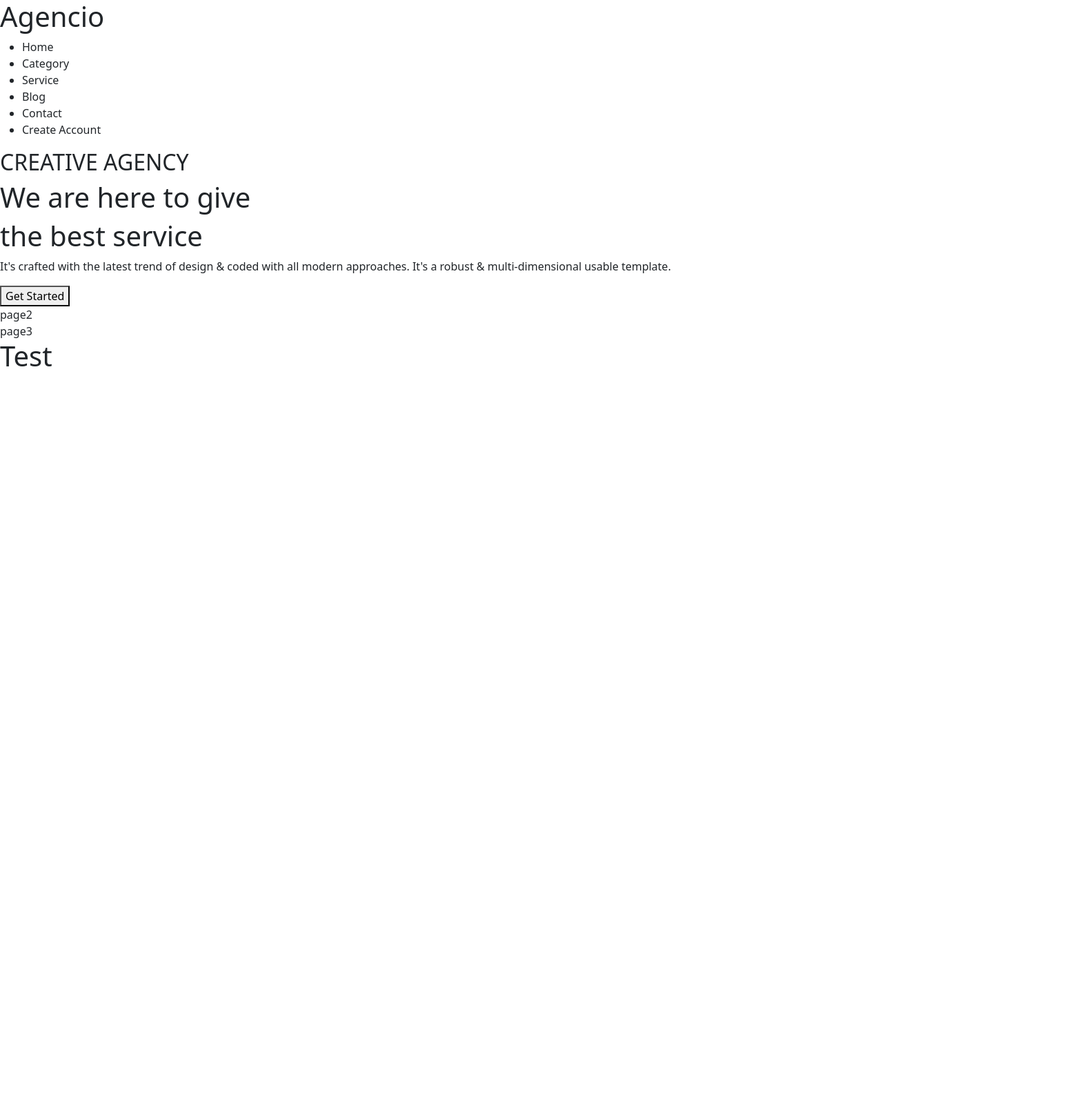
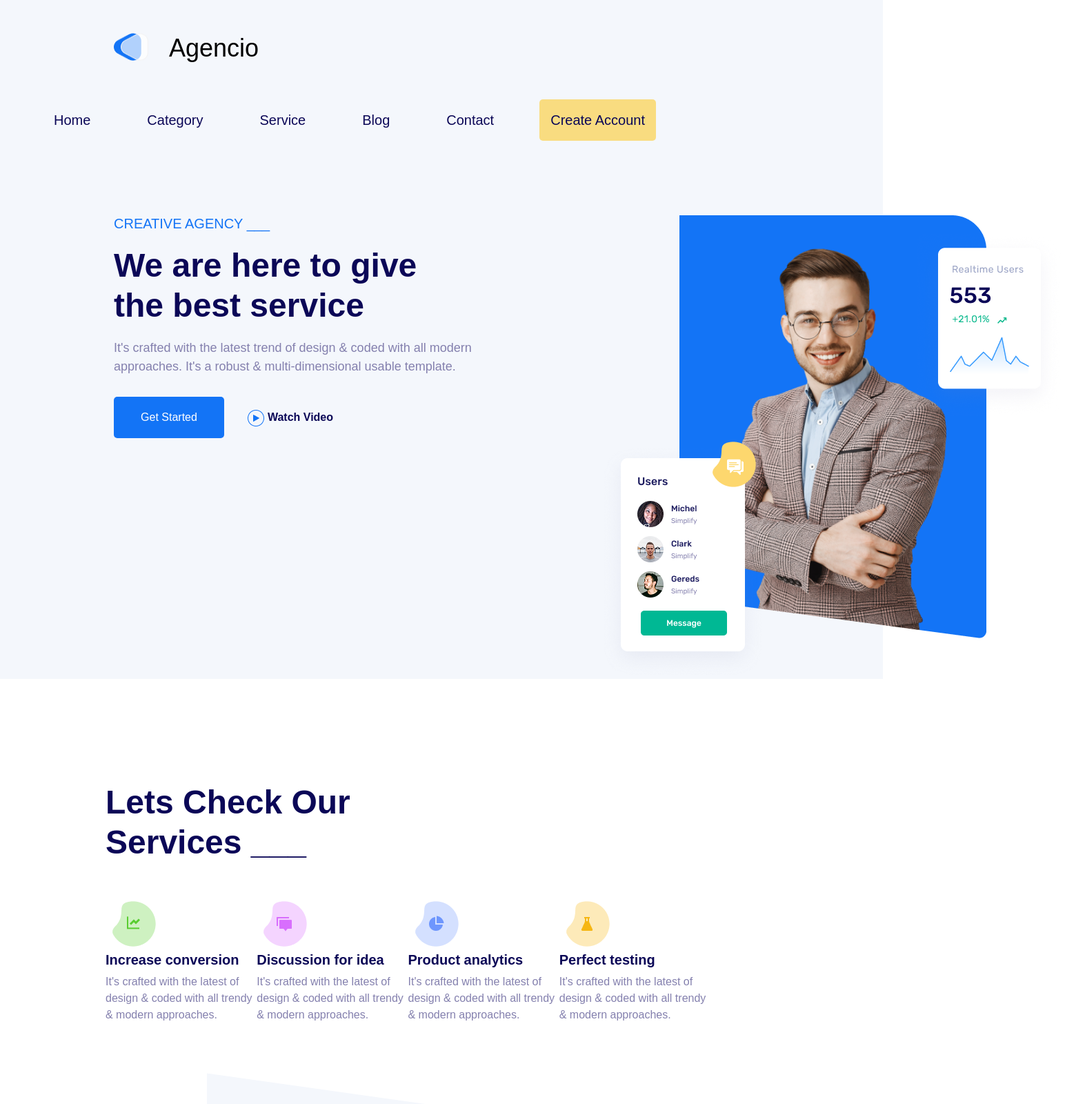
Before and after one commit to Kritsiri-nd/Project-Few, a plain HTML site: page index.html in a window 1280 px wide. Shown: the top 1600 px of the page at 69% size, 1573 px wide, since content can reach past the window. Before the commit the page ends 800 px from the top, so only its background shows below. Drawn offline with nearby package versions, Linux system fonts and the light colour scheme.

Commit message:
few-finish

```diff
--- a/index.html
+++ b/index.html
@@ -5,38 +5,107 @@
   <meta name="viewport" content="width=device-width, initial-scale=1.0">
   <title>Document</title>
   <link href="https://cdn.jsdelivr.net/npm/bootstrap@5.3.7/dist/css/bootstrap.min.css" rel="stylesheet" integrity="sha384-LN+7fdVzj6u52u30Kp6M/trliBMCMKTyK833zpbD+pXdCLuTusPj697FH4R/5mcr" crossorigin="anonymous">
+  <link rel="stylesheet" href="style.css" />
 </head>
 <body>
   <!-- Few Code-->
+<div class="page1">
+  <div class="pic-box1"></div>
 <header>
-   <nav>
-    <h1>Agencio</h1>
-    <ul>
-      <li>Home</li>
-      <li>Category</li>
-      <li>Service</li>
-      <li>Blog</li>
-      <li>Contact</li>
-      <li>Create Account</li>
-    </ul>
+  <nav class="navbar">
+  <div class="container-fluid">
+    <div>
+      <a class="logo navbar-brand"href="#">
+      <img src="/img/Polygon 1.png" alt="Logo" class="logo1" style="width: 2.5rem; height: 2.5rem;">
+      <img src="/img/Polygon 2.png" alt="Logo" class="logo2" style="width: 2.5rem; height: 2.5rem;"><h1>Agencio</h1>
+      </a>
+    </div>
+
+    <div class="menu1">
+      <ul class="nav ">
+        <li class="nav-item">
+          <a class="nav-link active" aria-current="page" href="#">Home</a>
+        </li>
+        <li class="nav-item">
+          <a class="nav-link" href="#">Category</a>
+        </li>
+        <li class="nav-item">
+          <a class="nav-link" href="#">Service</a>
+        </li>
+        <li class="nav-item">
+          <a class="nav-link" href="#">Blog</a>
+        </li>
+        <li class="nav-item">
+          <a class="nav-link" href="#">Contact</a>
+        </li>
+        <li class="nav-item bg-warning bg-opacity-50" >
+          <a class="nav-link" href="#">Create Account</a>
+        </li>
+      </ul>
+      </div>
+    </div>
    </nav>
 </header>
+<!-- page 1 -->
+<div class="d-flex">
+  <div class="content-left">
+    <div class="content-page1">
+      <h2>CREATIVE AGENCY ___</h2>
+      <h1>We are here to give the best service</h1>
+      <p>It's crafted with the latest trend of design & coded with all modern approaches. It's a robust & multi-dimensional usable template.</p>
+      <button type="submit">Get Started</button>
+      <a href="#" class="d-inline-block">
+        <img src="./img/Group 53.png" alt=""> Watch Video
+      </a>
+    </div>
+  </div>
 
-<!-- page 1 -->
-<div>
-  <h2>CREATIVE AGENCY</h2>
-  <h1>We are here to give</h1>
-  <h1>the best service</h1>
-  <p>It's crafted with the latest trend of design & coded with all modern approaches. It's a robust & multi-dimensional usable template.</p>
-  <button type="submit">Get Started</button>
+  <div class="content-right">
+    <img src="./img/Group 5763.png" alt="">
+  </div>
 </div>
+</div>
+<!-- page 2 -->
+<div class="page2">
+    <h1 class="head-page2">Lets Check Our <br> Services ___</h1>
+  <div class="box-content">
+    <div class="box1">
+      <img src="./img/Group 34.png" alt="">
+      <h1>Increase conversion</h1>
+      <p>It's crafted with the latest of design & coded with all trendy & modern approaches.</p>
+    </div>
+    <div class="box2">
+      <img src="./img/Group 36.png" alt="">
+      <h1>Discussion for idea</h1>
+      <p>It's crafted with the latest of design & coded with all trendy & modern approaches.</p>
+    </div>
+    <div class="box3">
+      <img src="./img/Group 37.png" alt="">
+      <h1>Product analytics</h1>
+      <p>It's crafted with the latest of design & coded with all trendy & modern approaches.</p>
+    </div>
+    <div class="box4">
+      <img src="./img/Group 38.png" alt="">
+      <h1>Perfect testing</h1>
+      <p>It's crafted with the latest of design & coded with all trendy & modern approaches.</p>
+    </div>
+  </div>
+</div>
+<!-- page 3 -->
+<div class="page3">
+  <div class="back-box2"></div>
+  <div class="content-left">
+    <img src="./img/image 47.png" alt="" class="pic1">
+    <img src="./img/Group 41.png" alt="" class="pic2">
+  </div>
+  <div class="box-content">
+    <h1>We Take The Work Of Your Hand ___</h1>
+    <p>It's crafted with the latest trend of design & coded with all modern approaches. It's a robust & multi-dimensional usable.Nostrum placeat hic, praesent atque ornare minim. <br> <br>
+      nihil suscipit aliquet excepteur bibendum cumque facilis senectus habitant aliquid cupidatat! Fugit? Nisl dignissimos ratione</p>
+      <button type="submit">Discover More</button>
+  </div>
 
-
-
-
-
-<div>page2</div>
-<div>page3</div>
+</div>
 
 
 
--- a/style.css
+++ b/style.css
@@ -0,0 +1,219 @@
+*{
+    font-family: Arial, Helvetica, sans-serif;
+    box-sizing: border-box;
+    margin: 0;
+    padding: 0;
+}
+
+/* page1 */
+header{
+    margin-bottom: 100px;
+}
+
+.page1{
+    background-color: #F4F7FC;
+}
+
+/* .pic-box1{
+    background-color: #F4F7FC;
+} */
+
+nav h1{
+    display: flex;
+    font-size: 36px;
+    width: 500;
+}
+
+.logo{
+    display: flex;
+    margin-left: 153px;
+    padding-top: 40px;
+}
+
+.logo2{
+    display: flex;
+    position: relative;
+    left: -30px;
+}
+
+.menu1 {
+    font-size: 20px;
+    font-weight: 400;
+    padding-top: 40px;
+    padding-right: 250px;
+}
+
+.menu1 li{
+    border-radius: 5px;
+    margin-left: 50px;
+}
+
+.menu1 li a{
+    color: #0B0757;
+    height: 60px;
+    display: flex;
+    text-align: center;
+    align-items: center;
+    font-weight: 400;
+}
+
+.content-page1{
+    padding-left: 165px;
+}
+
+.content-page1 h1{
+    color: #0B0757;
+    font-size: 48px;
+    font-weight: bolder;
+    margin-top: 20px;
+    width: 440px;
+    margin-bottom: 20px;
+}
+
+.content-page1 h2{
+    color: #1374F6;
+    font-size: 20px;
+    font-weight: 400;
+}
+
+.content-page1 p{
+    color: #8480AE;
+    font-size: 18px;
+    font-weight: 400;
+    width: 555px;
+    margin-bottom: 30px;
+}
+
+.content-page1 button{
+    width: 160px;
+    height: 60px;
+    background-color: #1374F6;
+    color: white;
+    border: none;
+    border-radius: 5px;
+    box-shadow: none;
+    margin-right: 30px;
+    font-size: 16px;
+    font-weight: 500;
+}
+
+.content-page1 a{
+    color: #0B0757;
+    font-size: 16px;
+    font-weight: 550;
+    text-decoration: none;
+}
+
+.content-left{
+    margin-right: 150px;
+}
+
+/* page2 */
+
+.page2 .head-page2 {
+    display: block;
+    margin-top: 150px;
+    margin-left: 153px;
+    margin-bottom: 50px;
+    font-size: 48px;
+    font-weight: bold;
+    color: #0B0757;
+}
+
+.box-content{
+    display: flex;
+    justify-content: space-between;
+    align-items: center;
+    margin-left: 153px;
+    margin-right: 250px;
+}
+
+.box-content div{
+    width: 285px;
+    height: 296px;
+}
+
+.box-content h1{
+    font-size: 20px;
+    font-weight: bold;
+    color: #0B0757;
+}
+
+.box-content p{
+    color: #8480AE;
+    font-size: 16px;
+    font-weight: 400;
+}
+
+/* page3 */
+
+.page3{
+    display: flex;
+    margin-top: 50px;
+}
+
+.page3 .content-left{
+    margin-left: 250px;
+    position: relative;
+
+}
+
+.page3 .pic2{
+    position: absolute;
+    left: -100px;
+    top: 300px;
+}
+
+.page3 img{
+    border-radius: 10px;
+    border: none;
+}
+
+.page3 .box-content {
+    display: inline-block;
+    justify-content: center;
+    align-items: center;
+    margin-left: 10px;
+    margin-right: 250px;
+    margin-top: 100px;
+
+}
+
+.page3 h1{
+    font-size: 48px;
+    font-weight: bold;
+    color: #0B0757;
+    width: 450px;
+    margin-bottom: 40px;
+}
+
+.page3 p{
+    color: #8480AE;
+    font-size: 16px;
+    font-weight: 400;
+    width: 490px;
+}
+
+.page3 button{
+    width: 160px;
+    height: 60px;
+    background-color: #1374F6;
+    color: white;
+    border: none;
+    border-radius: 5px;
+    box-shadow: none;
+    margin-right: 30px;
+    margin-top: 20px;
+    font-size: 16px;
+    font-weight: 500;
+}
+
+.page3 .back-box2{
+    position: absolute;
+    left: 300px;
+    transform: skewY(8deg);
+    background-color: #F4F7FC;
+    width: 1273px;
+    height: 650px;
+    z-index: -99;
+}
```
Also changed, not shown: img/Group 34.png (added), img/Group 36.png (added), img/Group 37.png (added), img/Group 38.png (added), img/Group 41.png (added), img/Group 53.png (added), img/Group 5763.png (added), img/Polygon 1.png (added), img/Polygon 2.png (added), img/image 47.png (added).
